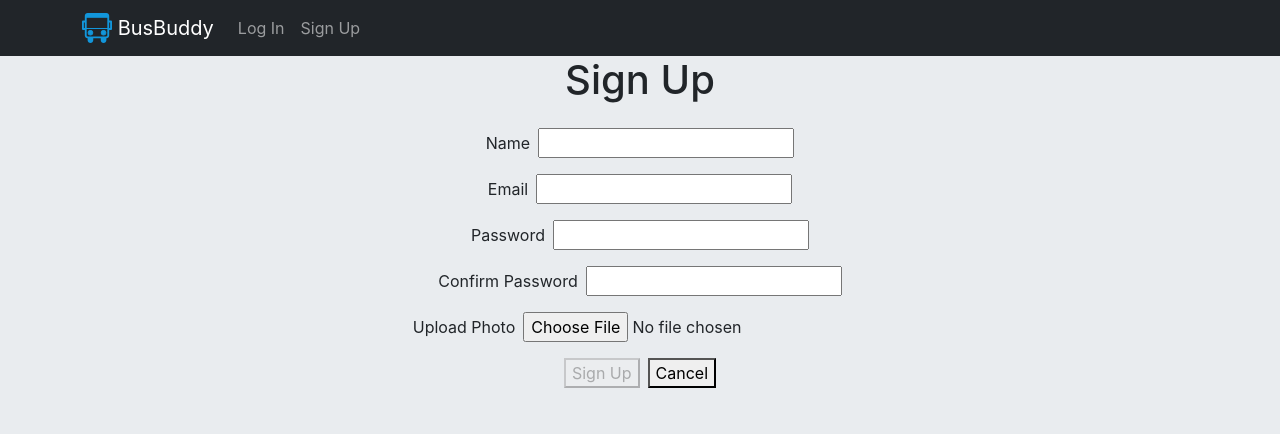
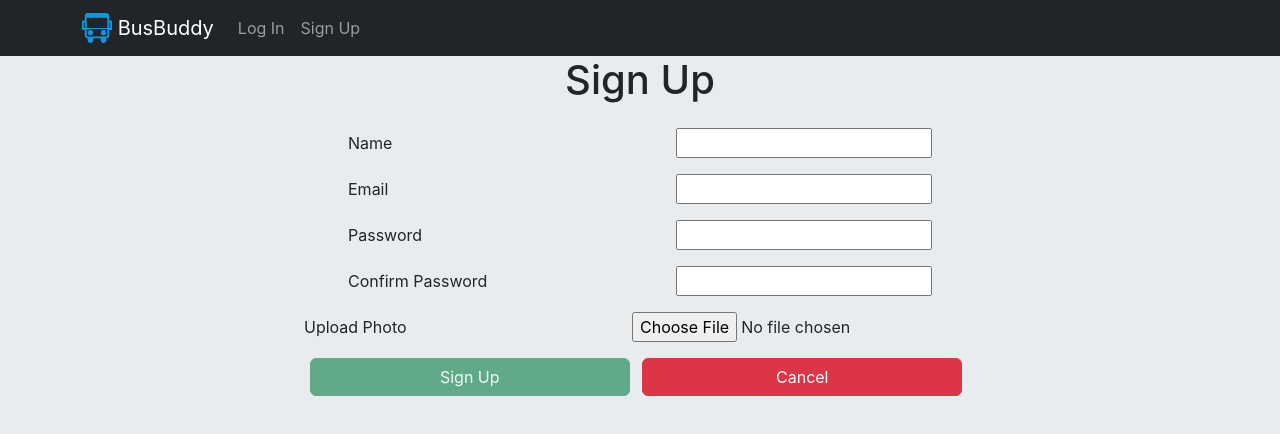
Before and after one commit to leonshiyan/bus-buddy-front-end, a React (Vite) app: page /signup in a window 1280 px wide. Shown: the top 434 px of the page. Built offline with nearby package versions, Linux system fonts and the light colour scheme; no server answers.

Commit message:
signup button visual update

```diff
--- a/src/components/SignupForm/SignupForm.module.css
+++ b/src/components/SignupForm/SignupForm.module.css
@@ -9,6 +9,7 @@
 .label,
 .button {
   margin-right: .5rem;
+  width: 20rem;
 }
 
 .inputContainer {
--- a/src/components/SignupForm/SignupForm.tsx
+++ b/src/components/SignupForm/SignupForm.tsx
@@ -7,6 +7,8 @@ import * as authService from '../../services/authService'
 
 // stylesheets
 import styles from './SignupForm.module.css'
+// components
+import Button from 'react-bootstrap/Button'
 
 // types
 import { AuthFormProps } from '../../types/props'
@@ -122,14 +124,20 @@ const SignupForm = (props: AuthFormProps): JSX.Element => {
         />
       </div>
       <div className={styles.inputContainer}>
-        <button
+        <Button
+          variant="success"
           disabled={isFormInvalid() || isSubmitted}
           className={styles.button}
         >
           {!isSubmitted ? "Sign Up" : "🚀 Sending..."}
-        </button>
+        </Button>{' '}
         <Link to="/">
-          <button>Cancel</button>
+          <Button
+            variant="danger"
+            className={styles.button}
+          >
+            Cancel
+          </Button>
         </Link>
       </div>
     </form>
```
